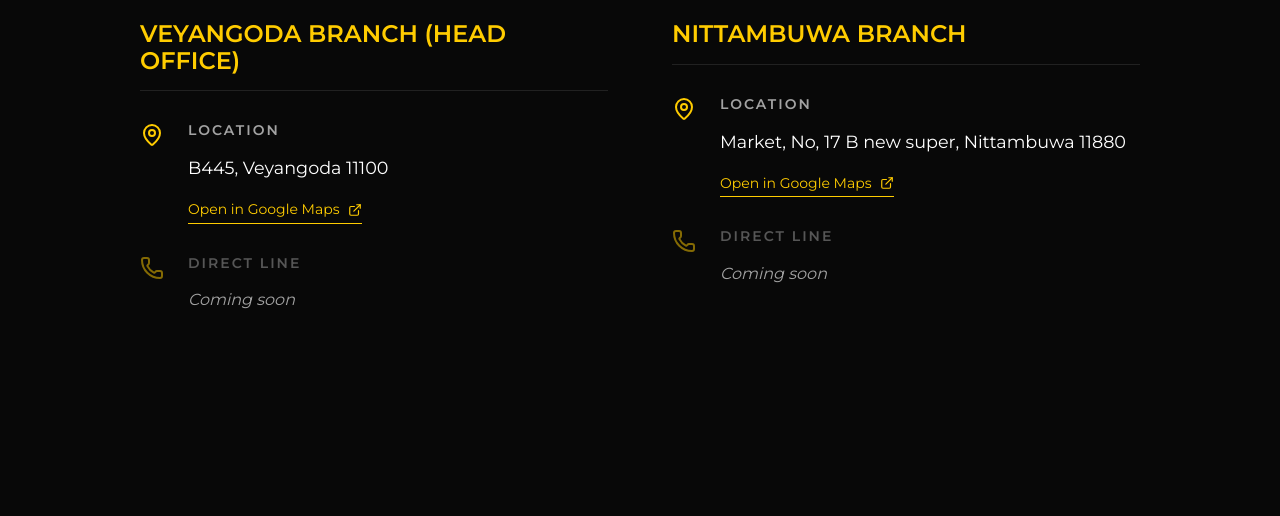
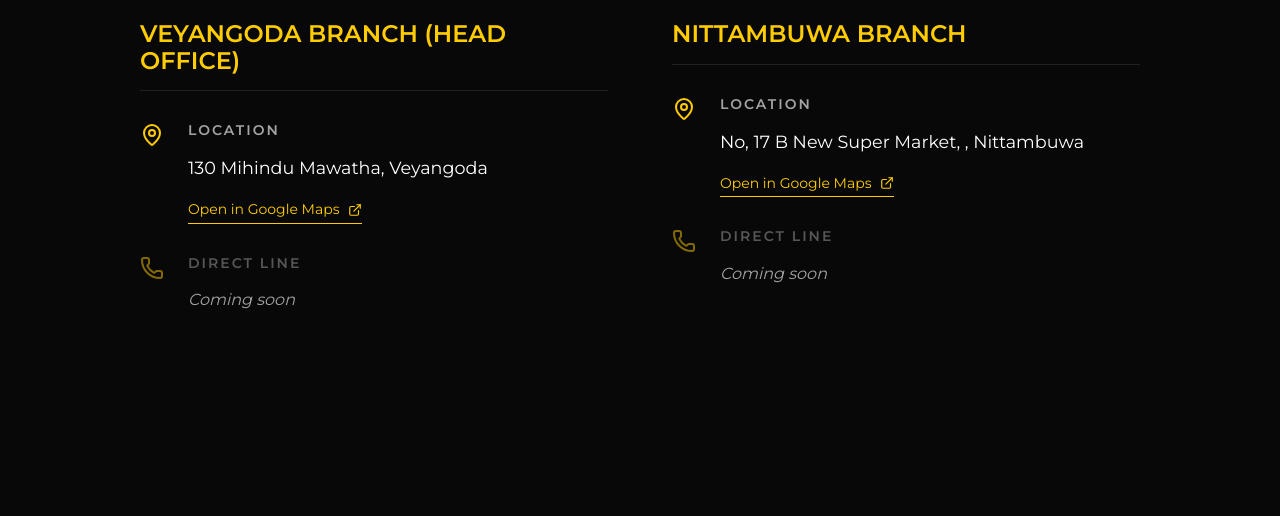
Before and after one commit to rusithrashmitha14-gif/sarath-driving-school, a website built with Vite: page contact.html in a window 1280 px wide. Shown: the part 1060-1576 px from the top of the page. Built offline with nearby package versions, Linux system fonts and the light colour scheme; a web font is replaced by a local one.

Commit message:
Update branch locations on contact page

```diff
--- a/contact.html
+++ b/contact.html
@@ -104,7 +104,7 @@
                   <i data-lucide="map-pin" style="color: var(--color-accent); width: 24px; height: 24px; flex-shrink: 0;"></i>
                   <div class="contact-text">
                     <h4 style="font-family: var(--font-primary); font-size: 0.875rem; letter-spacing: 2px; text-transform: uppercase; color: var(--color-text-muted);">Location</h4>
-                    <p style="color: var(--color-text-main); margin-top: 0.5rem; font-size: 1.1rem;">B445, Veyangoda 11100</p>
+                    <p style="color: var(--color-text-main); margin-top: 0.5rem; font-size: 1.1rem;">130 Mihindu Mawatha, Veyangoda</p>
                     <a href="https://maps.app.goo.gl/MdwXccaWZ2EML6K68" target="_blank" style="display: inline-flex; align-items: center; gap: 0.5rem; color: var(--color-accent); font-size: 0.875rem; margin-top: 1rem; text-decoration: none; border-bottom: 1px solid var(--color-accent); padding-bottom: 2px; transition: opacity 0.3s;" onmouseover="this.style.opacity='0.8'" onmouseout="this.style.opacity='1'">
                       Open in Google Maps <i data-lucide="external-link" style="width: 14px; height: 14px;"></i>
                     </a>
@@ -128,7 +128,7 @@
                   <i data-lucide="map-pin" style="color: var(--color-accent); width: 24px; height: 24px; flex-shrink: 0;"></i>
                   <div class="contact-text">
                     <h4 style="font-family: var(--font-primary); font-size: 0.875rem; letter-spacing: 2px; text-transform: uppercase; color: var(--color-text-muted);">Location</h4>
-                    <p style="color: var(--color-text-main); margin-top: 0.5rem; font-size: 1.1rem;">Market, No, 17 B new super, Nittambuwa 11880</p>
+                    <p style="color: var(--color-text-main); margin-top: 0.5rem; font-size: 1.1rem;">No, 17 B New Super Market, , Nittambuwa</p>
                     <a href="https://maps.app.goo.gl/X3Dw7YZpM92LXSNQ6" target="_blank" style="display: inline-flex; align-items: center; gap: 0.5rem; color: var(--color-accent); font-size: 0.875rem; margin-top: 1rem; text-decoration: none; border-bottom: 1px solid var(--color-accent); padding-bottom: 2px; transition: opacity 0.3s;" onmouseover="this.style.opacity='0.8'" onmouseout="this.style.opacity='1'">
                       Open in Google Maps <i data-lucide="external-link" style="width: 14px; height: 14px;"></i>
                     </a>
```
